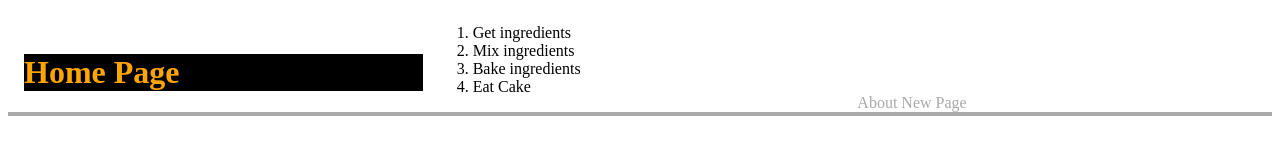
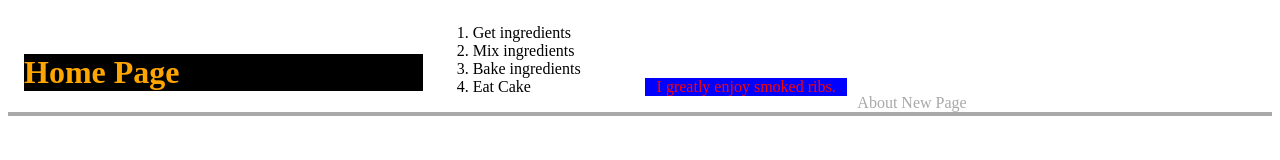
Before and after one commit to BryanLong14/Collaborating-Drill, a plain HTML site: page app/index.html in a window 1280 px wide. Drawn offline with Linux system fonts and the light colour scheme.

Commit message:
Tyler added a paragraph to index.html about something he likes

```diff
--- a/app/index.html
+++ b/app/index.html
@@ -14,6 +14,7 @@
         <li>Bake ingredients</li>
         <li>Eat Cake</li>
       </ol>
+      <p>I greatly enjoy smoked ribs.</p>
       <nav>
         <a href="about.html">About</a>
         <a href="new.html">New Page</a>
```
Also changed, not shown: 1 other file.
